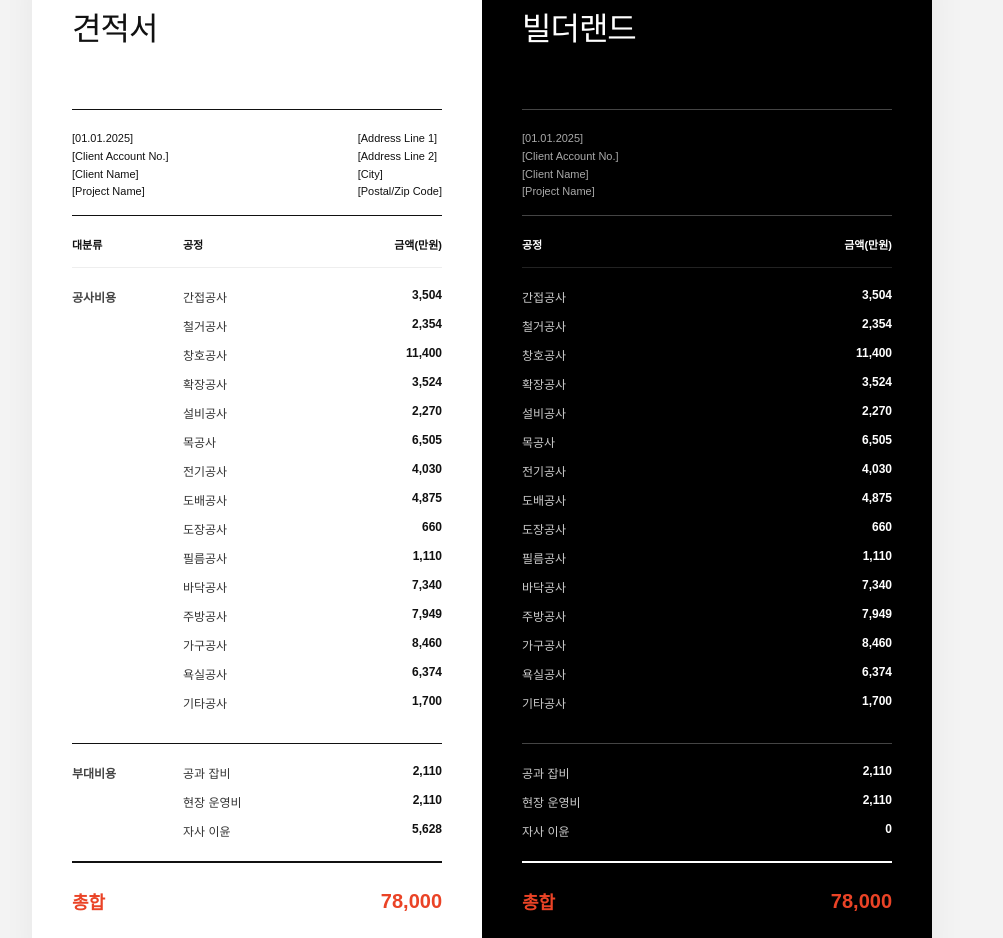
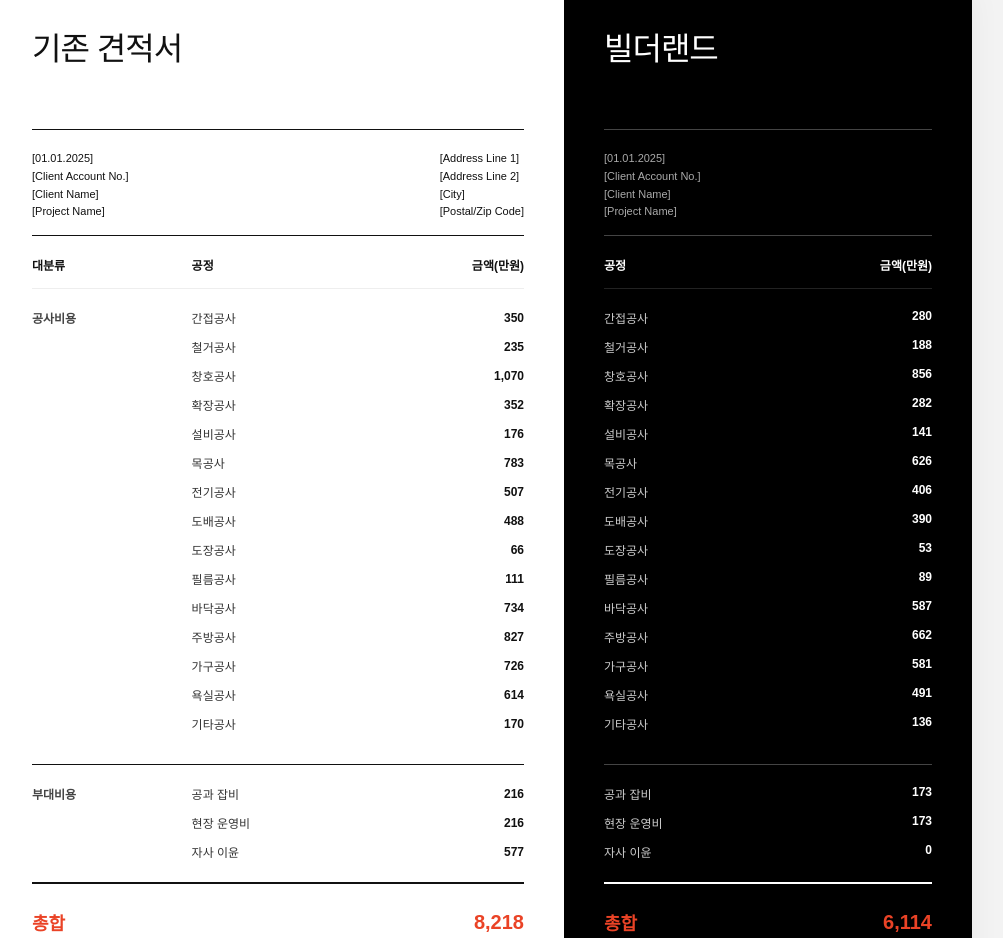
Before and after one commit to builderland/os, a plain HTML site: page index.html in a window 1280 px wide. Shown: the part 4430-5368 px from the top of the page, without its empty margins (158-1161 px from the left). Drawn offline with Linux system fonts and the light colour scheme; a web font is replaced by a local one.

Commit message:
Update index.html to reflect revised cost estimates and enhance pricing section; adjust styles in CSS/SCSS for improved layout, including padding and grid alignment for better readability and consistency.

```diff
--- a/index.html
+++ b/index.html
@@ -258,7 +258,7 @@
         <div class="pricing-container">
             <!-- Left Column (Quotation) -->
             <div class="column left-col">
-                <h2 class="col-header">견적서</h2>
+                <h2 class="col-header">기존 견적서</h2>
 
                 <div class="divider"></div>
 
@@ -291,77 +291,77 @@
                     <div class="cost-row">
                         <div class="category">공사비용</div>
                         <div class="process">간접공사</div>
-                        <div class="amount">3,504</div>
+                        <div class="amount">350</div>
                     </div>
                     <div class="cost-row">
                         <div class="category"></div>
                         <div class="process">철거공사</div>
-                        <div class="amount">2,354</div>
+                        <div class="amount">235</div>
                     </div>
                     <div class="cost-row">
                         <div class="category"></div>
                         <div class="process">창호공사</div>
-                        <div class="amount">11,400</div>
+                        <div class="amount">1,070</div>
                     </div>
                     <div class="cost-row">
                         <div class="category"></div>
                         <div class="process">확장공사</div>
-                        <div class="amount">3,524</div>
+                        <div class="amount">352</div>
                     </div>
                     <div class="cost-row">
                         <div class="category"></div>
                         <div class="process">설비공사</div>
-                        <div class="amount">2,270</div>
+                        <div class="amount">176</div>
                     </div>
                     <div class="cost-row">
                         <div class="category"></div>
                         <div class="process">목공사</div>
-                        <div class="amount">6,505</div>
+                        <div class="amount">783</div>
                     </div>
                     <div class="cost-row">
                         <div class="category"></div>
                         <div class="process">전기공사</div>
-                        <div class="amount">4,030</div>
+                        <div class="amount">507</div>
                     </div>
                     <div class="cost-row">
                         <div class="category"></div>
                         <div class="process">도배공사</div>
-                        <div class="amount">4,875</div>
+                        <div class="amount">488</div>
                     </div>
                     <div class="cost-row">
                         <div class="category"></div>
                         <div class="process">도장공사</div>
-                        <div class="amount">660</div>
+                        <div class="amount">66</div>
                     </div>
                     <div class="cost-row">
                         <div class="category"></div>
                         <div class="process">필름공사</div>
-                        <div class="amount">1,110</div>
+                        <div class="amount">111</div>
                     </div>
                     <div class="cost-row">
                         <div class="category"></div>
                         <div class="process">바닥공사</div>
-                        <div class="amount">7,340</div>
+                        <div class="amount">734</div>
                     </div>
                     <div class="cost-row">
                         <div class="category"></div>
                         <div class="process">주방공사</div>
-                        <div class="amount">7,949</div>
+                        <div class="amount">827</div>
                     </div>
                     <div class="cost-row">
                         <div class="category"></div>
                         <div class="process">가구공사</div>
-                        <div class="amount">8,460</div>
+                        <div class="amount">726</div>
                     </div>
                     <div class="cost-row">
                         <div class="category"></div>
                         <div class="process">욕실공사</div>
-                        <div class="amount">6,374</div>
+                        <div class="amount">614</div>
                     </div>
                     <div class="cost-row">
                         <div class="category"></div>
                         <div class="process">기타공사</div>
-                        <div class="amount">1,700</div>
+                        <div class="amount">170</div>
                     </div>
                 </div>
 
@@ -371,17 +371,17 @@
                     <div class="cost-row">
                         <div class="category">부대비용</div>
                         <div class="process">공과 잡비</div>
-                        <div class="amount">2,110</div>
+                        <div class="amount">216</div>
                     </div>
                     <div class="cost-row">
                         <div class="category"></div>
                         <div class="process">현장 운영비</div>
-                        <div class="amount">2,110</div>
+                        <div class="amount">216</div>
                     </div>
                     <div class="cost-row">
                         <div class="category"></div>
                         <div class="process">자사 이윤</div>
-                        <div class="amount">5,628</div>
+                        <div class="amount">577</div>
                     </div>
                 </div>
 
@@ -389,7 +389,7 @@
 
                 <div class="total-row">
                     <div class="label">총합</div>
-                    <div class="amount">78,000</div>
+                    <div class="amount">8,218</div>
                 </div>
             </div>
 
@@ -423,63 +423,63 @@
                 <div class="cost-group">
                     <div class="cost-row">
                         <div class="process">간접공사</div>
-                        <div class="amount" style="color: #fff;">3,504</div>
+                        <div class="amount" style="color: #fff;">280</div>
                     </div>
                     <div class="cost-row">
                         <div class="process">철거공사</div>
-                        <div class="amount" style="color: #fff;">2,354</div>
+                        <div class="amount" style="color: #fff;">188</div>
                     </div>
                     <div class="cost-row">
                         <div class="process">창호공사</div>
-                        <div class="amount" style="color: #fff;">11,400</div>
+                        <div class="amount" style="color: #fff;">856</div>
                     </div>
                     <div class="cost-row">
                         <div class="process">확장공사</div>
-                        <div class="amount" style="color: #fff;">3,524</div>
+                        <div class="amount" style="color: #fff;">282</div>
                     </div>
                     <div class="cost-row">
                         <div class="process">설비공사</div>
-                        <div class="amount" style="color: #fff;">2,270</div>
+                        <div class="amount" style="color: #fff;">141</div>
                     </div>
                     <div class="cost-row">
                         <div class="process">목공사</div>
-                        <div class="amount" style="color: #fff;">6,505</div>
+                        <div class="amount" style="color: #fff;">626</div>
                     </div>
                     <div class="cost-row">
                         <div class="process">전기공사</div>
-                        <div class="amount" style="color: #fff;">4,030</div>
+                        <div class="amount" style="color: #fff;">406</div>
                     </div>
                     <div class="cost-row">
                         <div class="process">도배공사</div>
-                        <div class="amount" style="color: #fff;">4,875</div>
+                        <div class="amount" style="color: #fff;">390</div>
                     </div>
                     <div class="cost-row">
                         <div class="process">도장공사</div>
-                        <div class="amount" style="color: #fff;">660</div>
+                        <div class="amount" style="color: #fff;">53</div>
                     </div>
                     <div class="cost-row">
                         <div class="process">필름공사</div>
-                        <div class="amount" style="color: #fff;">1,110</div>
+                        <div class="amount" style="color: #fff;">89</div>
                     </div>
                     <div class="cost-row">
                         <div class="process">바닥공사</div>
-                        <div class="amount" style="color: #fff;">7,340</div>
+                        <div class="amount" style="color: #fff;">587</div>
                     </div>
                     <div class="cost-row">
                         <div class="process">주방공사</div>
-                        <div class="amount" style="color: #fff;">7,949</div>
+                        <div class="amount" style="color: #fff;">662</div>
                     </div>
                     <div class="cost-row">
                         <div class="process">가구공사</div>
-                        <div class="amount" style="color: #fff;">8,460</div>
+                        <div class="amount" style="color: #fff;">581</div>
                     </div>
                     <div class="cost-row">
                         <div class="process">욕실공사</div>
-                        <div class="amount" style="color: #fff;">6,374</div>
+                        <div class="amount" style="color: #fff;">491</div>
                     </div>
                     <div class="cost-row">
                         <div class="process">기타공사</div>
-                        <div class="amount" style="color: #fff;">1,700</div>
+                        <div class="amount" style="color: #fff;">136</div>
                     </div>
                 </div>
 
@@ -488,11 +488,11 @@
                 <div class="cost-group" style="margin-bottom: 0;">
                     <div class="cost-row">
                         <div class="process">공과 잡비</div>
-                        <div class="amount" style="color: #fff;">2,110</div>
+                        <div class="amount" style="color: #fff;">173</div>
                     </div>
                     <div class="cost-row">
                         <div class="process">현장 운영비</div>
-                        <div class="amount" style="color: #fff;">2,110</div>
+                        <div class="amount" style="color: #fff;">173</div>
                     </div>
                     <div class="cost-row">
                         <div class="process">자사 이윤</div>
@@ -504,7 +504,7 @@
 
                 <div class="total-row">
                     <div class="label">총합</div>
-                    <div class="amount">78,000</div>
+                    <div class="amount">6,114</div>
                 </div>
             </div>
         </div>
--- a/style/style.scss
+++ b/style/style.scss
@@ -931,7 +931,8 @@
     .pricing {
         background-color: #f3f3f3;
         color: #111;
-        padding: 60px 20px;
+        // 변경: 좌우 패딩을 150px로 늘리고 전체 레이아웃 폭도 함께 확장
+        padding: 80px 150px;
         display: flex;
         flex-direction: column;
         align-items: center;
@@ -965,7 +966,8 @@
 
         .pricing-container {
             display: flex;
-            max-width: 900px;
+            // 변경: 좌우 패딩 증가분만큼 pricing 컨테이너 최대 폭 확장
+            max-width: 1160px;
             width: 100%;
             box-shadow: 0 10px 30px rgba(0, 0, 0, 0.05);
             background: #fff;
@@ -979,10 +981,12 @@
         }
 
         .left-col {
+            flex: 3;
             background-color: #ffffff;
         }
 
         .right-col {
+            flex: 2;
             background-color: #000000;
             color: #ffffff;
         }
@@ -1020,25 +1024,29 @@
 
         .table-header {
             display: flex;
-            font-size: 11px;
+            font-size: 12px;
             font-weight: 700;
             margin-bottom: 15px;
         }
 
         .left-col .table-header {
-            justify-content: space-between;
+            // 변경: 왼쪽 표 헤더를 grid로 정렬해 공정-금액 간격 직접 제어
+            display: grid;
+            grid-template-columns: 30% minmax(0, 1fr) auto;
+            column-gap: 12px;
+            align-items: center;
         }
 
         .left-col .table-header span:nth-child(1) {
-            width: 30%;
+            width: auto;
         }
 
         .left-col .table-header span:nth-child(2) {
-            width: 40%;
+            width: auto;
         }
 
         .left-col .table-header span:nth-child(3) {
-            width: 30%;
+            width: auto;
             text-align: right;
         }
 
@@ -1062,14 +1070,22 @@
             margin-bottom: 12px;
         }
 
+        .left-col .cost-row {
+            // 변경: 공정-금액 사이 간격이 실제로 줄어들도록 grid 레이아웃 적용
+            display: grid;
+            grid-template-columns: 30% minmax(0, 1fr) auto;
+            column-gap: 12px;
+            align-items: center;
+        }
+
         .left-col .cost-row .category {
-            width: 30%;
+            width: auto;
             font-weight: 600;
             color: #444;
         }
 
         .left-col .cost-row .process {
-            width: 40%;
+            width: auto;
             color: #333;
             // 변경: 전역 `.process` 스타일이 pricing 내부에도 영향 주는 것 방지
             padding: 0;
@@ -1081,7 +1097,7 @@
         }
 
         .left-col .cost-row .amount {
-            width: 30%;
+            width: auto;
             text-align: right;
             font-weight: 700;
             color: #111;
@@ -2784,12 +2800,16 @@
     .action {
         padding: 40px 150px;
         padding-bottom: 160px;
-        background-color: #F9F8F4;
+        background-color: #f3f3f3;
 
         .action-container {
             display: flex;
             justify-content: space-between;
             align-items: center;
+            // 변경: pricing-container와 동일한 가로 기준으로 폭 정렬
+            width: 100%;
+            max-width: 1160px;
+            margin: 0 auto;
             padding: 40px;
             border-radius: 24px;
             background-color: #fff;
```
Also changed, not shown: style/style.css, 1 other file.
